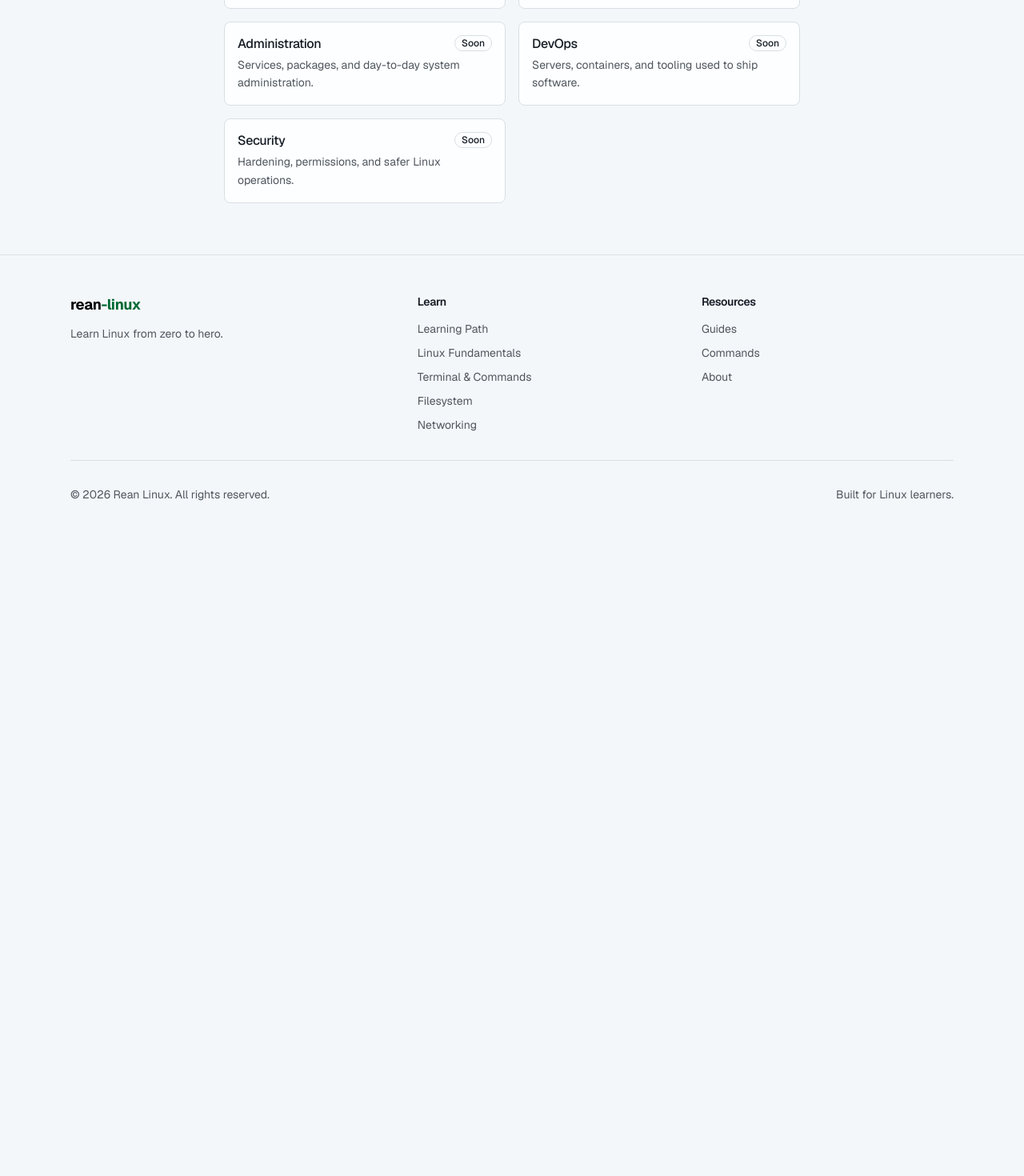
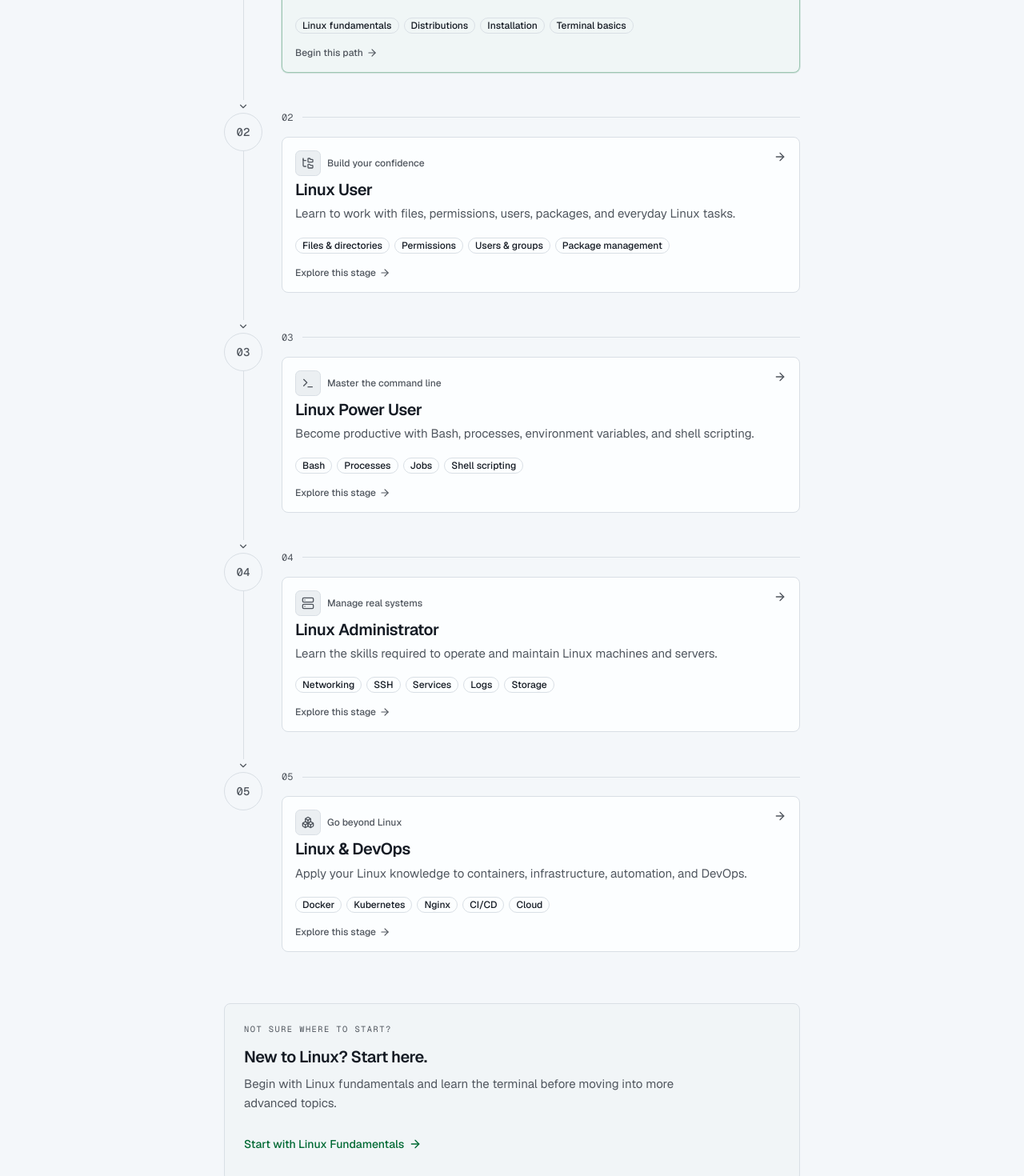
Before and after one commit to bunsalcoder/rean-linux, a Next.js app: page /learn in a window 1280 px wide. Shown: the part 500-1970 px from the top of the page at 80% size. Before the commit the page ends 1176 px from the top, so only its background shows below. Built offline with nearby package versions, Linux system fonts and the light colour scheme; no server answers.

Commit message:
feat: add structured /learn curriculum path page

```diff
--- a/src/app/learn/page.tsx
+++ b/src/app/learn/page.tsx
@@ -2,49 +2,25 @@ import type { Metadata } from "next";
 
 import { PageContainer } from "@/components/layout/page-container";
 import { PageHeader } from "@/components/layout/page-header";
-import { Badge } from "@/components/ui/badge";
-import {
-  Card,
-  CardDescription,
-  CardHeader,
-  CardTitle,
-} from "@/components/ui/card";
-import { contentCategories } from "@/config/content";
+import { LearningJourney } from "@/components/learn/learning-journey";
+import { QuickStart } from "@/components/learn/quick-start";
 
 export const metadata: Metadata = {
   title: "Learn",
   description:
-    "Browse the Linux learning paths that rean-linux will cover, from basics through administration, DevOps, and security.",
+    "Follow a structured path from your first terminal command to managing Linux systems, servers, and modern infrastructure.",
 };
 
 export default function LearnPage() {
   return (
     <PageContainer>
       <PageHeader
-        title="Learn"
-        description="Tutorials, guides, and exercises will live here. These are the topic areas the platform is being built around."
+        eyebrow="LEARNING PATH"
+        title="Learn Linux from zero to hero."
+        description="Follow a structured path from your first terminal command to managing Linux systems, servers, and modern infrastructure."
       />
-      <ul className="mt-10 grid gap-4 sm:grid-cols-2">
-        {contentCategories.map((category) => (
-          <li key={category.slug}>
-            <Card className="hover:border-foreground/15 h-full">
-              <CardHeader>
-                <div className="flex items-start justify-between gap-3">
-                  <CardTitle>
-                    <h2 className="font-heading text-base leading-snug font-medium">
-                      {category.title}
-                    </h2>
-                  </CardTitle>
-                  <Badge variant="outline">Soon</Badge>
-                </div>
-                <CardDescription className="leading-relaxed">
-                  {category.description}
-                </CardDescription>
-              </CardHeader>
-            </Card>
-          </li>
-        ))}
-      </ul>
+      <LearningJourney />
+      <QuickStart />
     </PageContainer>
   );
 }
--- /dev/null
+++ b/src/components/learn/learning-journey.tsx
@@ -0,0 +1,184 @@
+import { ArrowRight, ChevronDown } from "lucide-react";
+import Link from "next/link";
+
+import { Badge } from "@/components/ui/badge";
+import {
+  Card,
+  CardContent,
+  CardDescription,
+  CardHeader,
+  CardTitle,
+} from "@/components/ui/card";
+import {
+  getLearningLevelHref,
+  learningLevels,
+  type LearningLevel,
+} from "@/config/learning-path";
+import { cn } from "@/lib/utils";
+
+export function LearningJourney() {
+  return (
+    <ol
+      aria-label="Learning path from beginner to DevOps"
+      className="relative mt-12 sm:mt-16"
+    >
+      {learningLevels.map((level, index) => (
+        <LearningStage
+          key={level.slug}
+          level={level}
+          isLast={index === learningLevels.length - 1}
+        />
+      ))}
+    </ol>
+  );
+}
+
+function LearningStage({
+  level,
+  isLast,
+}: {
+  level: LearningLevel;
+  isLast: boolean;
+}) {
+  const Icon = level.icon;
+  const href = getLearningLevelHref(level.slug);
+  const titleId = `learn-stage-${level.slug}-title`;
+  const descId = `learn-stage-${level.slug}-desc`;
+  const isRecommended = Boolean(level.recommended);
+
+  return (
+    <li
+      className={cn(
+        "relative grid grid-cols-[2.5rem_minmax(0,1fr)] items-start gap-4 pb-10 last:pb-0",
+        "sm:grid-cols-[3rem_minmax(0,1fr)] sm:gap-6 sm:pb-12",
+      )}
+    >
+      {!isLast ? (
+        <>
+          <div
+            aria-hidden="true"
+            className="bg-border absolute top-10 bottom-0 left-5 w-px sm:left-6"
+          />
+          <span
+            aria-hidden="true"
+            className="bg-background text-muted-foreground absolute -bottom-0.5 left-5 z-10 flex size-4 -translate-x-1/2 items-center justify-center sm:left-6"
+          >
+            <ChevronDown className="size-3.5" />
+          </span>
+        </>
+      ) : null}
+
+      <div className="relative z-10 flex justify-center pt-0.5">
+        <span
+          aria-hidden="true"
+          className={cn(
+            "flex size-10 items-center justify-center rounded-full border font-mono text-xs font-medium tabular-nums sm:size-12 sm:text-sm",
+            isRecommended
+              ? "border-primary/60 bg-primary/10 text-primary"
+              : "border-border bg-background text-muted-foreground",
+          )}
+        >
+          {level.indicator}
+        </span>
+      </div>
+
+      <div className="min-w-0">
+        <div
+          aria-hidden="true"
+          className="border-border mb-4 hidden items-center gap-3 sm:flex"
+        >
+          <span className="text-muted-foreground font-mono text-xs tabular-nums">
+            {level.indicator}
+          </span>
+          <span className="bg-border h-px min-w-0 flex-1" />
+        </div>
+
+        <Link
+          href={href}
+          aria-labelledby={titleId}
+          aria-describedby={descId}
+          className={cn(
+            "group/stage block rounded-lg",
+            "focus-visible:ring-ring focus-visible:ring-2 focus-visible:ring-offset-2 focus-visible:outline-none",
+          )}
+        >
+          <Card
+            className={cn(
+              "h-full transition-[border-color,background-color,box-shadow] duration-200",
+              "group-hover/stage:border-primary/40 group-hover/stage:bg-accent/30 group-hover/stage:shadow-sm",
+              "group-focus-visible/stage:border-primary/40",
+              isRecommended &&
+                "border-primary/35 bg-accent/20 shadow-xs ring-1 ring-primary/10",
+            )}
+          >
+            <CardHeader>
+              <div className="flex items-start justify-between gap-3">
+                <div className="flex min-w-0 flex-wrap items-center gap-2">
+                  <span
+                    aria-hidden="true"
+                    className={cn(
+                      "flex size-8 shrink-0 items-center justify-center rounded-md border transition-colors duration-200",
+                      isRecommended
+                        ? "border-primary/30 bg-primary/10 text-primary"
+                        : "bg-muted text-muted-foreground group-hover/stage:border-primary/30 group-hover/stage:bg-primary/10 group-hover/stage:text-primary group-focus-visible/stage:border-primary/30 group-focus-visible/stage:bg-primary/10 group-focus-visible/stage:text-primary",
+                    )}
+                  >
+                    <Icon className="size-4" />
+                  </span>
+                  {isRecommended ? (
+                    <Badge variant="success">{level.label}</Badge>
+                  ) : (
+                    <span className="text-muted-foreground text-xs font-medium">
+                      {level.label}
+                    </span>
+                  )}
+                </div>
+                <ArrowRight
+                  aria-hidden="true"
+                  className="text-muted-foreground group-hover/stage:text-primary group-focus-visible/stage:text-primary size-4 shrink-0 transition-transform duration-200 group-hover/stage:translate-x-0.5 group-focus-visible/stage:translate-x-0.5"
+                />
+              </div>
+
+              <CardTitle>
+                <h2
+                  id={titleId}
+                  className="font-heading text-lg leading-snug font-semibold sm:text-xl"
+                >
+                  {level.title}
+                </h2>
+              </CardTitle>
+
+              <CardDescription
+                id={descId}
+                className="leading-relaxed sm:text-[0.9375rem]"
+              >
+                {level.description}
+              </CardDescription>
+            </CardHeader>
+
+            <CardContent className="mt-auto flex flex-col gap-4">
+              <ul
+                className="flex flex-wrap gap-1.5"
+                aria-label={`Topics in ${level.title}`}
+              >
+                {level.topics.map((topic) => (
+                  <li key={topic}>
+                    <Badge variant="outline">{topic}</Badge>
+                  </li>
+                ))}
+              </ul>
+
+              <span
+                aria-hidden="true"
+                className="text-muted-foreground group-hover/stage:text-primary group-focus-visible/stage:text-primary inline-flex items-center gap-1 text-xs font-medium transition-colors duration-200"
+              >
+                {isRecommended ? "Begin this path" : "Explore this stage"}
+                <ArrowRight className="size-3.5 transition-transform duration-200 group-hover/stage:translate-x-0.5 group-focus-visible/stage:translate-x-0.5" />
+              </span>
+            </CardContent>
+          </Card>
+        </Link>
+      </div>
+    </li>
+  );
+}
--- /dev/null
+++ b/src/components/learn/quick-start.tsx
@@ -0,0 +1,41 @@
+import { ArrowRight } from "lucide-react";
+import Link from "next/link";
+
+import { getLearningLevelHref } from "@/config/learning-path";
+import { cn } from "@/lib/utils";
+
+export function QuickStart() {
+  const href = getLearningLevelHref("beginner");
+
+  return (
+    <aside
+      aria-labelledby="quick-start-heading"
+      className="border-border bg-muted/40 mt-14 rounded-lg border p-5 sm:mt-16 sm:p-6"
+    >
+      <p className="text-muted-foreground font-mono text-[0.65rem] tracking-[0.14em] uppercase">
+        Not sure where to start?
+      </p>
+      <h2
+        id="quick-start-heading"
+        className="font-heading mt-3 text-lg font-semibold tracking-tight sm:text-xl"
+      >
+        New to Linux? Start here.
+      </h2>
+      <p className="text-muted-foreground mt-2 max-w-xl text-sm leading-relaxed sm:text-[0.9375rem]">
+        Begin with Linux fundamentals and learn the terminal before moving into
+        more advanced topics.
+      </p>
+      <Link
+        href={href}
+        className={cn(
+          "text-primary mt-4 inline-flex min-h-11 items-center gap-1.5 text-sm font-medium",
+          "rounded-sm underline-offset-4 hover:underline",
+          "focus-visible:ring-ring focus-visible:ring-2 focus-visible:outline-none",
+        )}
+      >
+        Start with Linux Fundamentals
+        <ArrowRight aria-hidden="true" className="size-4" />
+      </Link>
+    </aside>
+  );
+}
--- a/src/config/learning-path.ts
+++ b/src/config/learning-path.ts
@@ -1,3 +1,12 @@
+import {
+  BookOpen,
+  Boxes,
+  FolderTree,
+  Server,
+  Terminal,
+  type LucideIcon,
+} from "lucide-react";
+
 export const LEARNING_LEVEL_SLUGS = [
   "beginner",
   "user",
@@ -12,8 +21,11 @@ export type LearningLevel = {
   slug: LearningLevelSlug;
   indicator: string;
   title: string;
+  label: string;
   description: string;
   topics: readonly string[];
+  icon: LucideIcon;
+  recommended?: boolean;
 };
 
 export const learningLevels: readonly LearningLevel[] = [
@@ -21,48 +33,62 @@ export const learningLevels: readonly LearningLevel[] = [
     slug: "beginner",
     indicator: "01",
     title: "Linux Beginner",
-    description: "Understand what Linux is and learn the fundamentals.",
+    label: "Start here",
+    description:
+      "Build your foundation and understand what Linux is, how it works, and how to use the terminal.",
     topics: [
-      "What is Linux?",
-      "Linux distributions",
-      "Installing Linux",
+      "Linux fundamentals",
+      "Distributions",
+      "Installation",
       "Terminal basics",
     ],
+    icon: BookOpen,
+    recommended: true,
   },
   {
     slug: "user",
     indicator: "02",
     title: "Linux User",
-    description: "Become comfortable working with Linux every day.",
+    label: "Build your confidence",
+    description:
+      "Learn to work with files, permissions, users, packages, and everyday Linux tasks.",
     topics: [
-      "Files and directories",
+      "Files & directories",
       "Permissions",
-      "Users and groups",
+      "Users & groups",
       "Package management",
     ],
+    icon: FolderTree,
   },
   {
     slug: "power-user",
     indicator: "03",
     title: "Linux Power User",
+    label: "Master the command line",
     description:
-      "Go deeper into the system and become productive from the command line.",
-    topics: ["Bash", "Processes", "Environment variables", "Shell scripting"],
+      "Become productive with Bash, processes, environment variables, and shell scripting.",
+    topics: ["Bash", "Processes", "Jobs", "Shell scripting"],
+    icon: Terminal,
   },
   {
     slug: "administrator",
     indicator: "04",
     title: "Linux Administrator",
-    description: "Learn how to operate and maintain real Linux systems.",
-    topics: ["Networking", "SSH", "Services", "System administration"],
+    label: "Manage real systems",
+    description:
+      "Learn the skills required to operate and maintain Linux machines and servers.",
+    topics: ["Networking", "SSH", "Services", "Logs", "Storage"],
+    icon: Server,
   },
   {
     slug: "devops",
     indicator: "05",
-    title: "Linux / DevOps Expert",
+    title: "Linux & DevOps",
+    label: "Go beyond Linux",
     description:
-      "Apply Linux knowledge to servers, infrastructure, and modern DevOps.",
-    topics: ["Docker", "Kubernetes", "Nginx", "CI/CD", "Cloud infrastructure"],
+      "Apply your Linux knowledge to containers, infrastructure, automation, and DevOps.",
+    topics: ["Docker", "Kubernetes", "Nginx", "CI/CD", "Cloud"],
+    icon: Boxes,
   },
 ];
 
```
Also changed, not shown: src/components/layout/page-header.tsx (+11 -2 lines).
